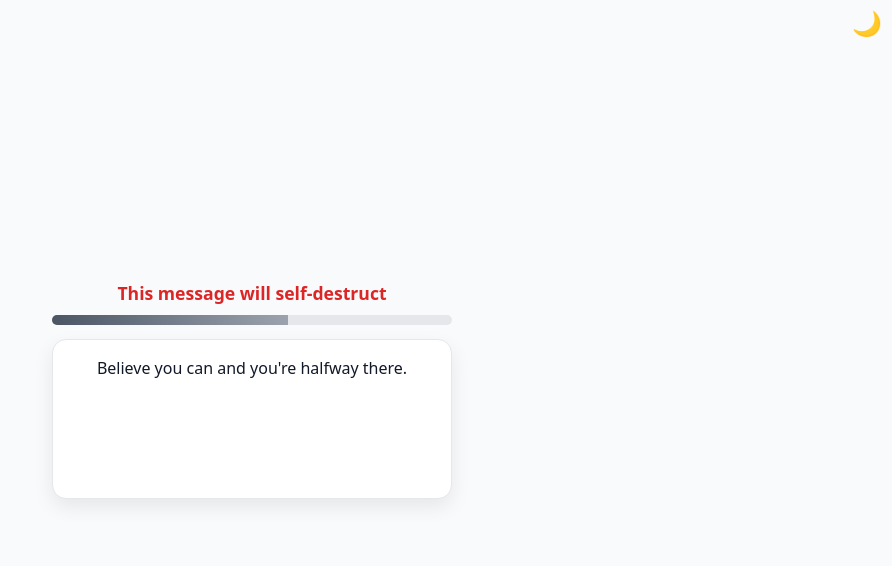
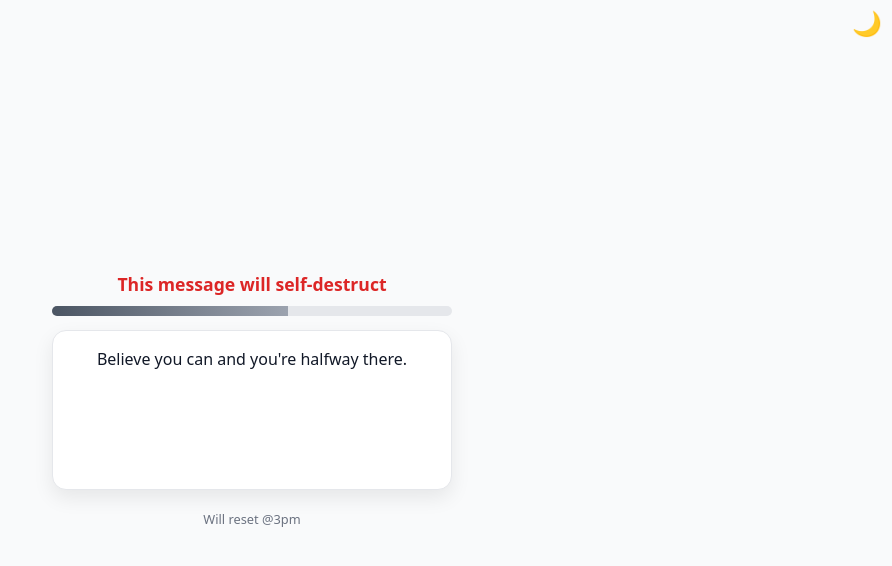
Before and after one commit to lxxryc/message, a plain HTML site: page index.html in a window 1280 px wide. Shown: the whole page, without its empty margins (388-1280 px from the left). Drawn offline with Linux system fonts and the light colour scheme; no server answers.

Commit message:
Update index.html

```diff
--- a/index.html
+++ b/index.html
@@ -133,7 +133,7 @@
     <p id="message"></p>
     <p id="status"></p>
   </div>
-  <footer></footer>
+  <footer>Will reset @3pm</footer>
 
   <script>
     const FALLBACK_QUOTES = [
```
